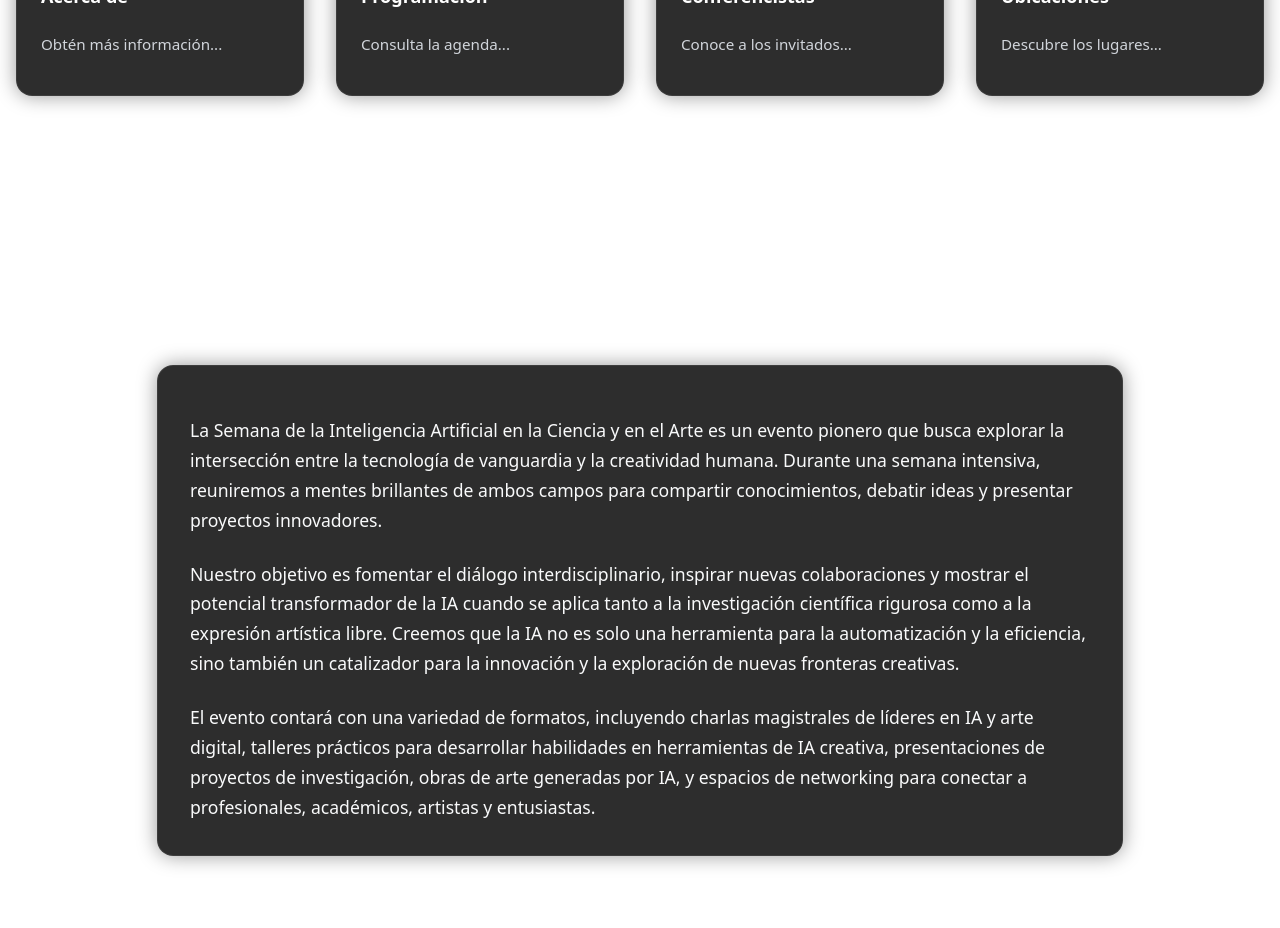
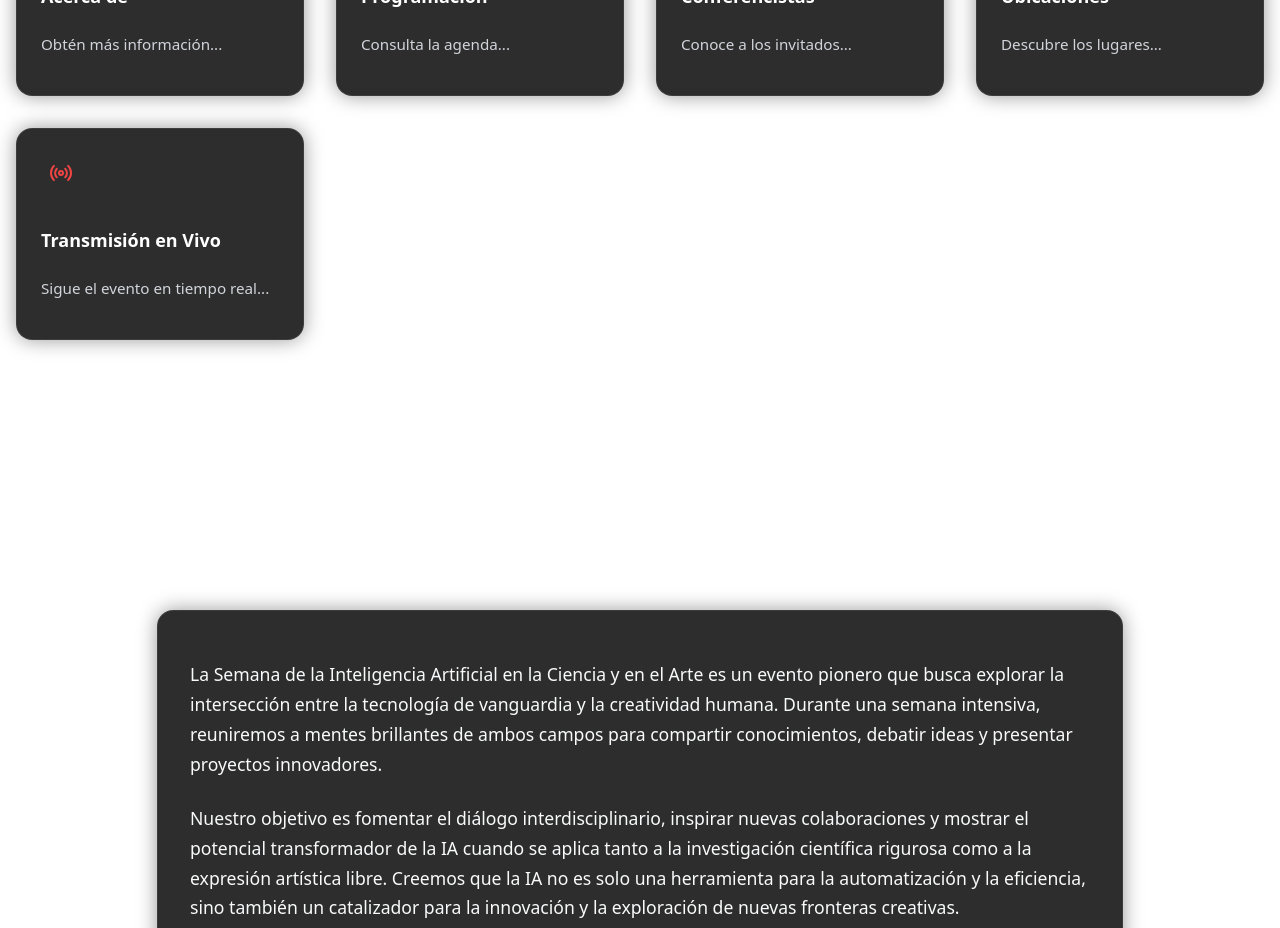
Before and after one commit to Mateoquinteroc/semana-ai, a React (Vite) app: page / in a window 1280 px wide. Shown: the part 980-1908 px from the top of the page. Built offline with nearby package versions, Linux system fonts and the light colour scheme; no server answers.

Commit message:
live broadcast button

```diff
--- a/src/components/EventCategories/EventCategories.module.css
+++ b/src/components/EventCategories/EventCategories.module.css
@@ -55,6 +55,11 @@
     color: #f472b6;
 }
 
+/* Nuevo color para Transmisión en Vivo */
+.red {
+    color: #ef4444;
+}
+
 .title {
     font-size: 1.125rem;
     font-weight: 600;
--- a/src/components/EventCategories/EventCategories.tsx
+++ b/src/components/EventCategories/EventCategories.tsx
@@ -1,6 +1,6 @@
 import React from "react";
 import styles from "./EventCategories.module.css";
-import { BrainCircuit, CalendarDays, Mic2, MapPin } from "lucide-react";
+import { BrainCircuit, CalendarDays, Mic2, MapPin, Radio } from "lucide-react";
 
 interface Category {
   title: string;
@@ -39,6 +39,13 @@ const categories: Category[] = [
     color: "pink",
     targetId: "locations",
   },
+  {
+    title: "Transmisión en Vivo",
+    description: "Sigue el evento en tiempo real...",
+    icon: Radio,
+    color: "red",
+    targetId: "live-stream",
+  },
 ];
 
 const EventCategories: React.FC = () => {
--- a/src/components/LiveEmbed/LiveEmbed.tsx
+++ b/src/components/LiveEmbed/LiveEmbed.tsx
@@ -60,7 +60,7 @@ const LiveEmbed: React.FC<LiveEmbedProps> = ({
   const embedUrl = `https://www.youtube.com/embed/live_stream?channel=${channelId}&autoplay=1&mute=1`;
 
   return (
-    <div className={styles.wrapper}>
+    <div className={styles.wrapper} id='live-stream'>
       <h1 className={styles.title}>{title}</h1>
       <div className={styles.container}>
         <div className={styles.badge}>EN VIVO</div>
```
Lines whose indentation alone changed are shown as unchanged.
